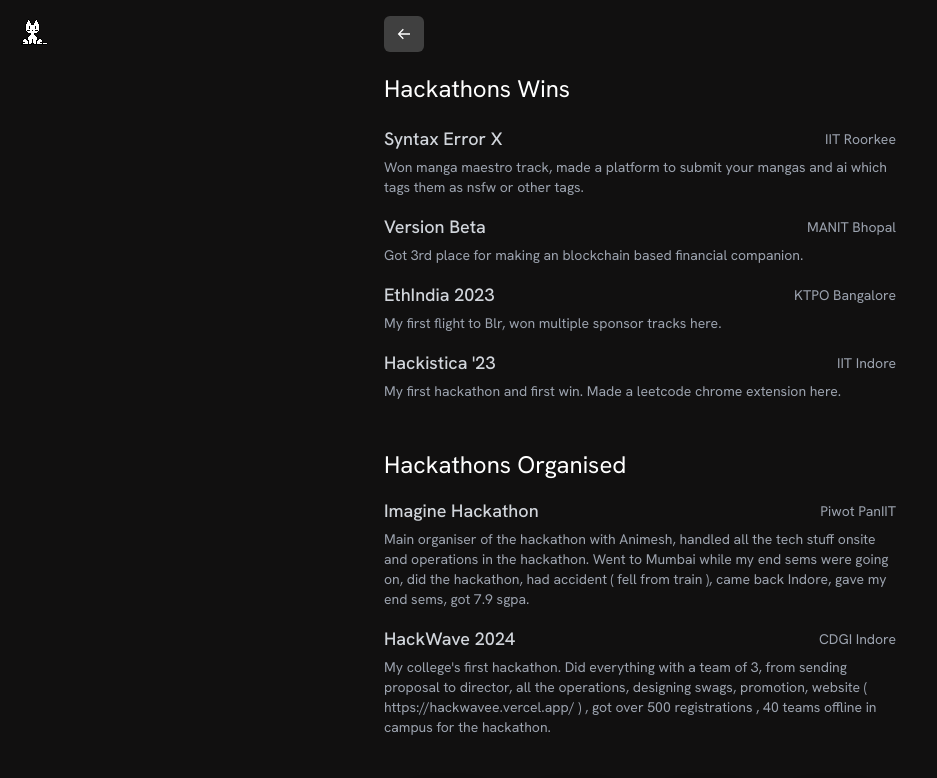
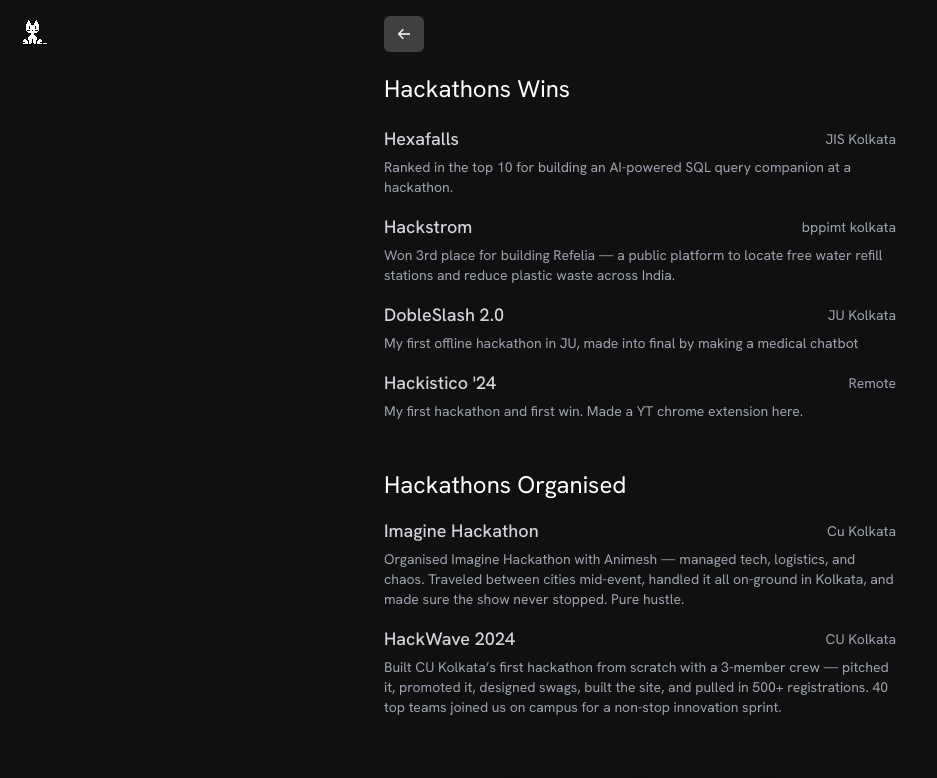
Before and after one commit to ayushbasak101/ayush.link, a Next.js app in the folder portfolio-main/: page /hackathons in a window 1280 px wide. Shown: the top 778 px of the page, without its empty margins (0-937 px from the left). Built offline with nearby package versions, Linux system fonts and the light colour scheme; grey boxes are pictures that could not be loaded.

Commit message:
hackathon added

```diff
--- a/portfolio-main/constants/hackathons.ts
+++ b/portfolio-main/constants/hackathons.ts
@@ -1,40 +1,40 @@
 export const hackathonWins = [
   {
-    name: "Hackistica '23",
-    venue: "IIT Indore",
+    name: "Hackistico '24",
+    venue: "Remote",
     description:
-      "My first hackathon and first win. Made a leetcode chrome extension here.",
+      "My first hackathon and first win. Made a YT chrome extension here.",
   },
   {
-    name: "EthIndia 2023",
-    venue: "KTPO Bangalore",
-    description: "My first flight to Blr, won multiple sponsor tracks here.",
+    name: "DobleSlash 2.0",
+    venue: "JU Kolkata",
+    description: "My first offline hackathon in JU, made into final by making a medical chatbot",
   },
   {
-    name: "Version Beta",
-    venue: "MANIT Bhopal",
+    name: "Hackstrom",
+    venue: "bppimt kolkata",
     description:
-      "Got 3rd place for making an blockchain based financial companion.",
+    " Won 3rd place for building Refelia — a public platform to locate free water refill stations and reduce plastic waste across India.",
   },
   {
-    name: "Syntax Error X",
-    venue: "IIT Roorkee",
+    name: "Hexafalls",
+    venue: "JIS Kolkata",
     description:
-      "Won manga maestro track, made a platform to submit your mangas and ai which tags them as nsfw or other tags.",
+     "Ranked in the top 10 for building an AI-powered SQL query companion at a hackathon."
   }
 ];
 
 export const hackathonOrganised = [
   {
     name: "HackWave 2024",
-    venue: "CDGI Indore",
+    venue: "CU Kolkata",
     description:
-      "My college's first hackathon. Did everything with a team of 3, from sending proposal to director, all the operations, designing swags, promotion, website ( https://hackwavee.vercel.app/ ) , got over 500 registrations , 40 teams offline in campus for the hackathon.",
+     " Built CU Kolkata’s first hackathon from scratch with a 3-member crew — pitched it, promoted it, designed swags, built the site, and pulled in 500+ registrations. 40 top teams joined us on campus for a non-stop innovation sprint.",
   },
   {
     name: "Imagine Hackathon",
-    venue: "Piwot PanIIT",
+    venue: "Cu Kolkata",
     description:
-      "Main organiser of the hackathon with Animesh, handled all the tech stuff onsite and operations in the hackathon. Went to Mumbai while my end sems were going on, did the hackathon, had accident ( fell from train ), came back Indore, gave my end sems, got 7.9 sgpa.",
+      "Organised Imagine Hackathon with Animesh — managed tech, logistics, and chaos. Traveled between cities mid-event, handled it all on-ground in Kolkata, and made sure the show never stopped. Pure hustle.",
   },
 ];
```
